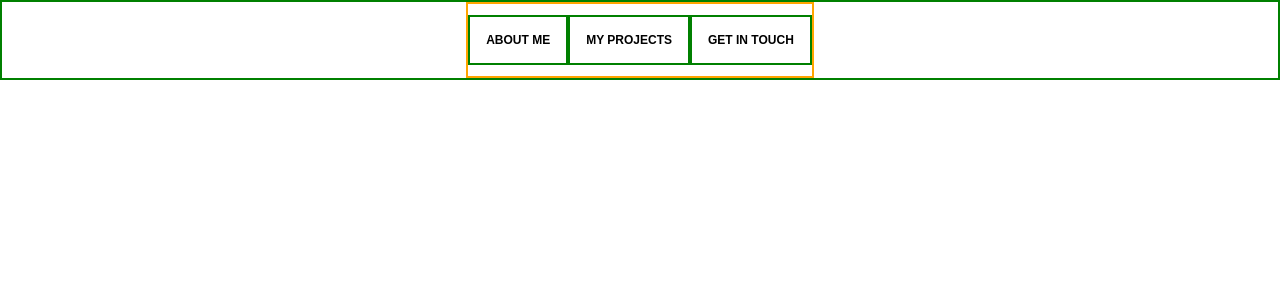
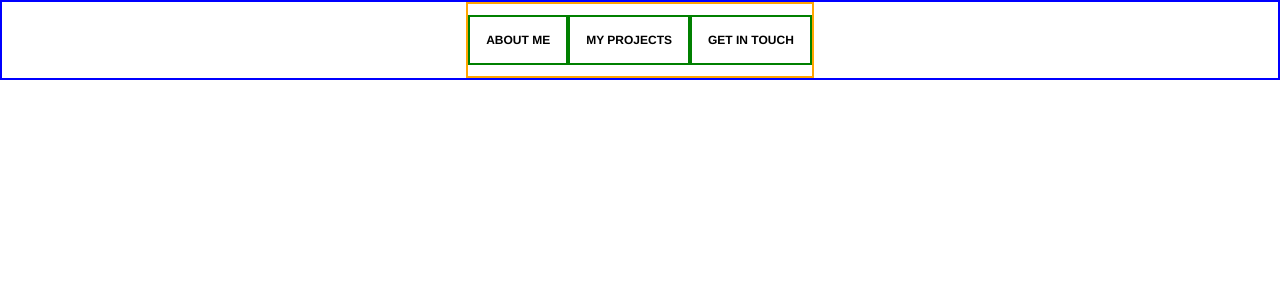
Before and after one commit to Kevasc/KCPortfolio, a React (Create React App) app in the folder my-app/: page / in a window 1280 px wide. Shown: the top 300 px of the page. Built offline with nearby package versions, Linux system fonts and the light colour scheme.

Commit message:
changed font

```diff
--- a/my-app/src/components/Header.css
+++ b/my-app/src/components/Header.css
@@ -6,13 +6,13 @@
   width: 100%;
   top: 0;
   height: 80px;
-  border: 2px solid green;
+  border: 2px solid blue;
 }
 
 .header-button {
   padding: 1rem;
   font-weight: 700;
-  font-family: Arial, Helvetica, sans-serif;
+  font-family: Source Sans Pro, Helvetica, Arial, Lucida, sans-serif;
   font-size: 12px;
   border: 2px solid green;
 }
```
